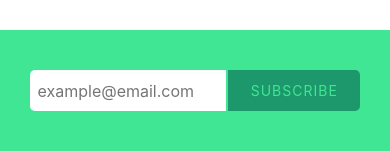
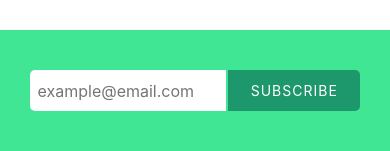
Before and after one commit to NithinBalasubramanian/Techidiots, a React (Create React App) app: page /ApiTest in a window 390 px wide. Shown: the part 670-821 px from the top of the page. Built offline with nearby package versions, Linux system fonts and the light colour scheme; no server answers.

Commit message:
Update style.scss

```diff
--- a/src/style.scss
+++ b/src/style.scss
@@ -191,7 +191,7 @@ footer{
       .subscribeBtn{
         width:30%;
         letter-spacing:1px;
-        color:$primaryColor;
+        color:#fff;
         background-color:$activeColor;
         padding:10px 20px;
         border:none;
@@ -199,7 +199,7 @@ footer{
         border-bottom-right-radius: 5px;
       }
       .subscribeBtn:hover{
-        color:#fff;
+        color:$primaryColor;
         background-color:#fff;
       }
      }
@@ -825,7 +825,6 @@ p{
            .subscribeBtn{
              width:40%;
              letter-spacing:1px;
-             color:$primaryColor;
              background-color:$activeColor;
              padding:10px 20px;
              border:none;
```
